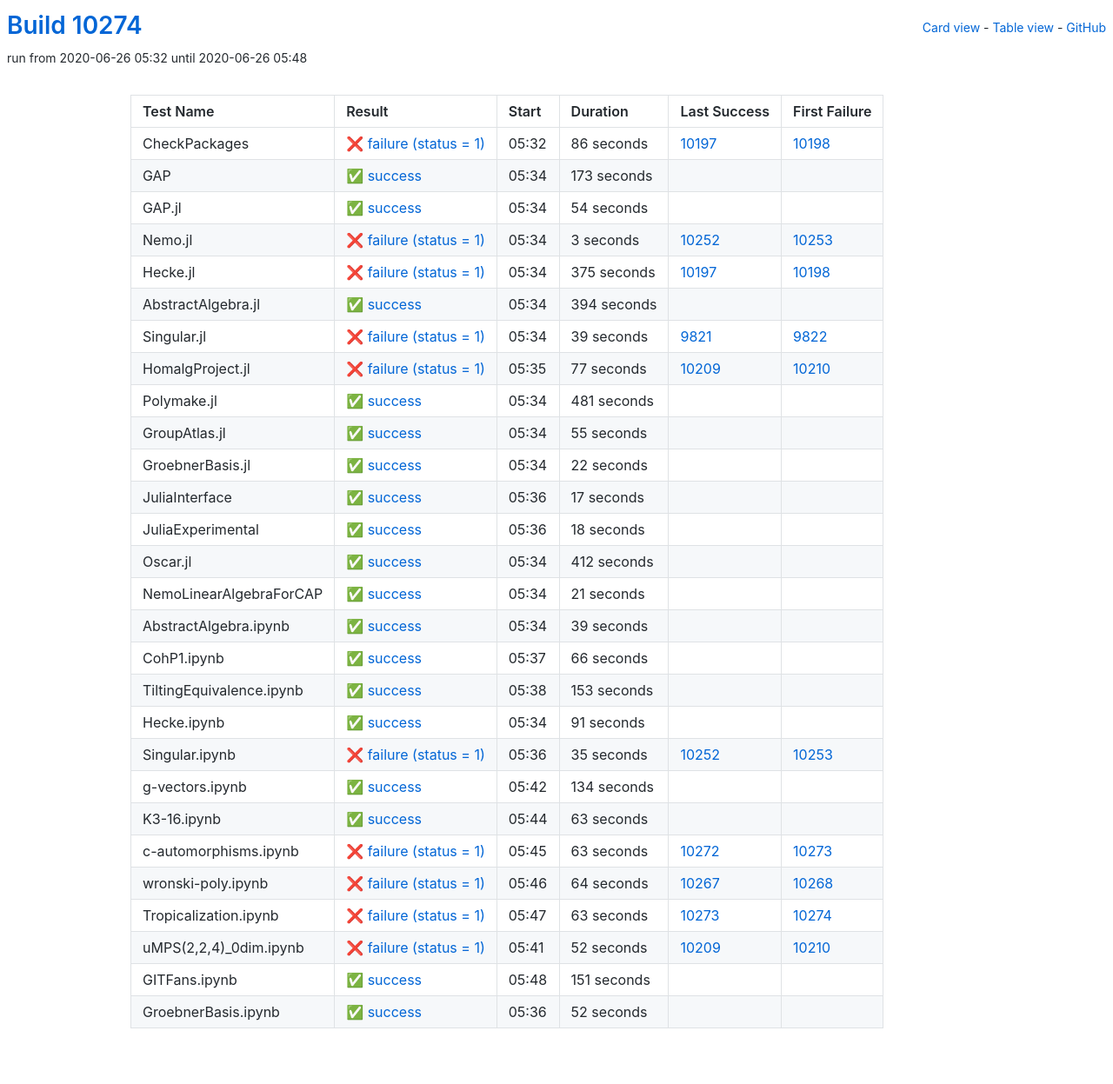
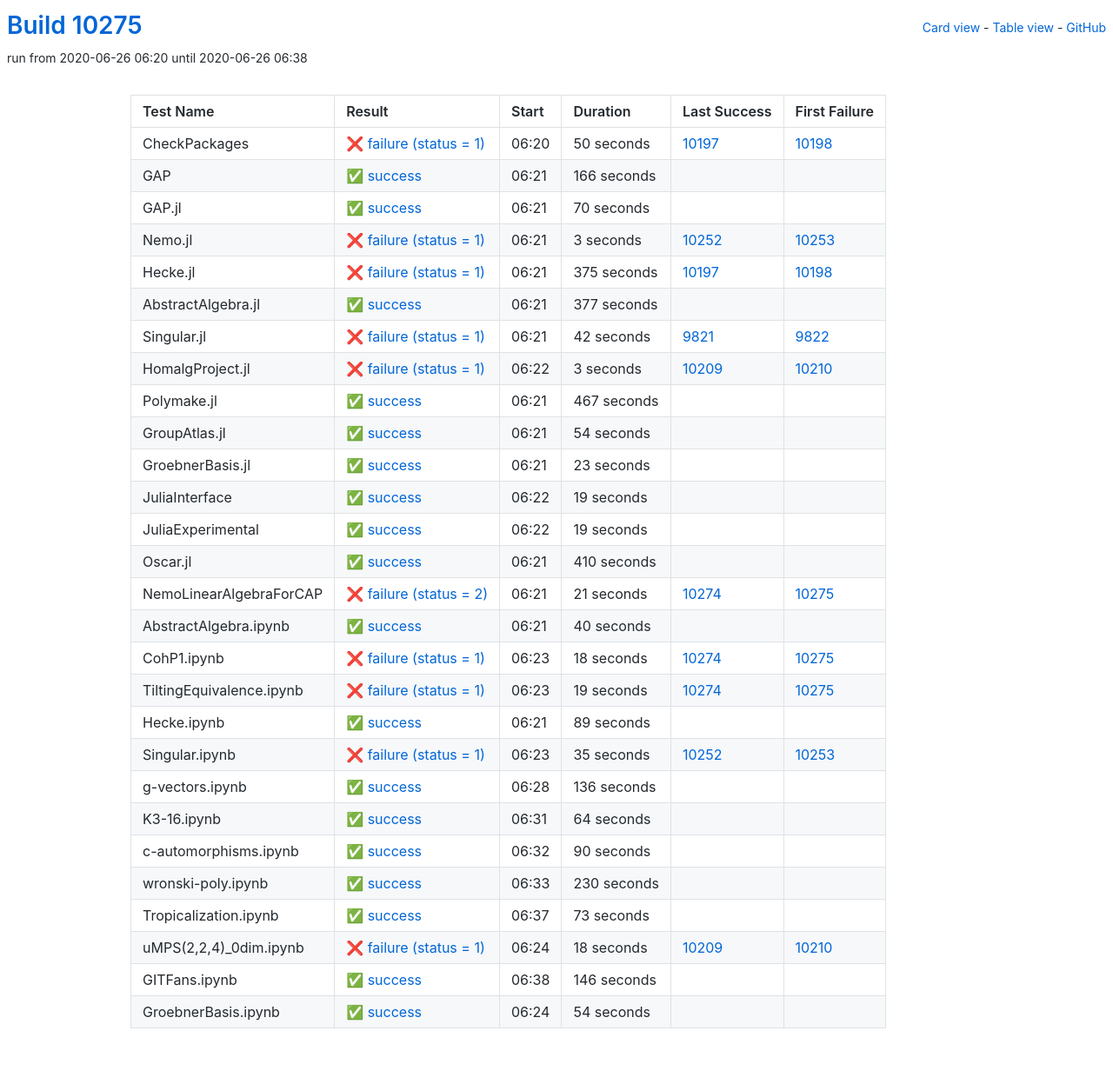
Before and after one commit to oscar-system/oscar-ci-status, a Jekyll site: the page built from table.html, in a window 1280 px wide. Shown: the whole page at 87% size. Built offline with Jekyll 4.4.1, drawn with Linux system fonts in a browser that asks for light colours.

Commit message:
Build #10275

```diff
--- a/_data/ci.yml
+++ b/_data/ci.yml
@@ -1,6 +1,6 @@
 ---
-build: 10274
-build_url: https://oscarci.mathematik.uni-kl.de/job/oscar/10274/
+build: 10275
+build_url: https://oscarci.mathematik.uni-kl.de/job/oscar/10275/
 job: oscar
 organization: oscar-system
 repo: oscar-ci-status
@@ -8,44 +8,44 @@
 tests:
 - name: CheckPackages
   id: checkpackages
-  log: https://oscarci.mathematik.uni-kl.de/job/oscar/10274/artifact/logs/build-10274/CheckPackages.log
-  start: 2020-06-26 05:32
+  log: https://oscarci.mathematik.uni-kl.de/job/oscar/10275/artifact/logs/build-10275/CheckPackages.log
+  start: 2020-06-26 06:20
   success: false
   exitcode: 1
   status: failure
-  duration: 86
+  duration: 50
   last_success: 10197
   last_success_url: https://oscarci.mathematik.uni-kl.de/job/oscar/10197/
   first_failure: 10198
   first_failure_url: https://oscarci.mathematik.uni-kl.de/job/oscar/10198/
 - name: GAP
   id: gap
-  log: https://oscarci.mathematik.uni-kl.de/job/oscar/10274/artifact/logs/build-10274/GAP.log
-  start: 2020-06-26 05:34
+  log: https://oscarci.mathematik.uni-kl.de/job/oscar/10275/artifact/logs/build-10275/GAP.log
+  start: 2020-06-26 06:21
   success: true
   exitcode: 0
   status: success
-  duration: 173
+  duration: 166
   last_success: false
   last_success_url:
   first_failure: false
   first_failure_url:
 - name: GAP.jl
   id: gap-jl
-  log: https://oscarci.mathematik.uni-kl.de/job/oscar/10274/artifact/logs/build-10274/GAP.jl.log
-  start: 2020-06-26 05:34
+  log: https://oscarci.mathematik.uni-kl.de/job/oscar/10275/artifact/logs/build-10275/GAP.jl.log
+  start: 2020-06-26 06:21
   success: true
   exitcode: 0
   status: success
-  duration: 54
+  duration: 70
   last_success: false
   last_success_url:
   first_failure: false
   first_failure_url:
 - name: Nemo.jl
   id: nemo-jl
-  log: https://oscarci.mathematik.uni-kl.de/job/oscar/10274/artifact/logs/build-10274/Nemo.jl.log
-  start: 2020-06-26 05:34
+  log: https://oscarci.mathematik.uni-kl.de/job/oscar/10275/artifact/logs/build-10275/Nemo.jl.log
+  start: 2020-06-26 06:21
   success: false
   exitcode: 1
   status: failure
@@ -56,8 +56,8 @@
   first_failure_url: https://oscarci.mathematik.uni-kl.de/job/oscar/10253/
 - name: Hecke.jl
   id: hecke-jl
-  log: https://oscarci.mathematik.uni-kl.de/job/oscar/10274/artifact/logs/build-10274/Hecke.jl.log
-  start: 2020-06-26 05:34
+  log: https://oscarci.mathematik.uni-kl.de/job/oscar/10275/artifact/logs/build-10275/Hecke.jl.log
+  start: 2020-06-26 06:21
   success: false
   exitcode: 1
   status: failure
@@ -68,176 +68,176 @@
   first_failure_url: https://oscarci.mathematik.uni-kl.de/job/oscar/10198/
 - name: AbstractAlgebra.jl
   id: abstractalgebra-jl
-  log: https://oscarci.mathematik.uni-kl.de/job/oscar/10274/artifact/logs/build-10274/AbstractAlgebra.jl.log
-  start: 2020-06-26 05:34
+  log: https://oscarci.mathematik.uni-kl.de/job/oscar/10275/artifact/logs/build-10275/AbstractAlgebra.jl.log
+  start: 2020-06-26 06:21
   success: true
   exitcode: 0
   status: success
-  duration: 394
+  duration: 377
   last_success: false
   last_success_url:
   first_failure: false
   first_failure_url:
 - name: Singular.jl
   id: singular-jl
-  log: https://oscarci.mathematik.uni-kl.de/job/oscar/10274/artifact/logs/build-10274/Singular.jl.log
-  start: 2020-06-26 05:34
+  log: https://oscarci.mathematik.uni-kl.de/job/oscar/10275/artifact/logs/build-10275/Singular.jl.log
+  start: 2020-06-26 06:21
   success: false
   exitcode: 1
   status: failure
-  duration: 39
+  duration: 42
   last_success: 9821
   last_success_url: https://oscarci.mathematik.uni-kl.de/job/oscar/9821/
   first_failure: 9822
   first_failure_url: https://oscarci.mathematik.uni-kl.de/job/oscar/9822/
 - name: HomalgProject.jl
   id: homalgproject-jl
-  log: https://oscarci.mathematik.uni-kl.de/job/oscar/10274/artifact/logs/build-10274/HomalgProject.jl.log
-  start: 2020-06-26 05:35
+  log: https://oscarci.mathematik.uni-kl.de/job/oscar/10275/artifact/logs/build-10275/HomalgProject.jl.log
+  start: 2020-06-26 06:22
   success: false
   exitcode: 1
   status: failure
-  duration: 77
+  duration: 3
   last_success: 10209
   last_success_url: https://oscarci.mathematik.uni-kl.de/job/oscar/10209/
   first_failure: 10210
   first_failure_url: https://oscarci.mathematik.uni-kl.de/job/oscar/10210/
 - name: Polymake.jl
   id: polymake-jl
-  log: https://oscarci.mathematik.uni-kl.de/job/oscar/10274/artifact/logs/build-10274/Polymake.jl.log
-  start: 2020-06-26 05:34
+  log: https://oscarci.mathematik.uni-kl.de/job/oscar/10275/artifact/logs/build-10275/Polymake.jl.log
+  start: 2020-06-26 06:21
   success: true
   exitcode: 0
   status: success
-  duration: 481
+  duration: 467
   last_success: false
   last_success_url:
   first_failure: false
   first_failure_url:
 - name: GroupAtlas.jl
   id: groupatlas-jl
-  log: https://oscarci.mathematik.uni-kl.de/job/oscar/10274/artifact/logs/build-10274/GroupAtlas.jl.log
-  start: 2020-06-26 05:34
+  log: https://oscarci.mathematik.uni-kl.de/job/oscar/10275/artifact/logs/build-10275/GroupAtlas.jl.log
+  start: 2020-06-26 06:21
   success: true
   exitcode: 0
   status: success
-  duration: 55
+  duration: 54
   last_success: false
   last_success_url:
   first_failure: false
   first_failure_url:
 - name: GroebnerBasis.jl
   id: groebnerbasis-jl
-  log: https://oscarci.mathematik.uni-kl.de/job/oscar/10274/artifact/logs/build-10274/GroebnerBasis.jl.log
-  start: 2020-06-26 05:34
+  log: https://oscarci.mathematik.uni-kl.de/job/oscar/10275/artifact/logs/build-10275/GroebnerBasis.jl.log
+  start: 2020-06-26 06:21
   success: true
   exitcode: 0
   status: success
-  duration: 22
+  duration: 23
   last_success: false
   last_success_url:
   first_failure: false
   first_failure_url:
 - name: JuliaInterface
   id: juliainterface
-  log: https://oscarci.mathematik.uni-kl.de/job/oscar/10274/artifact/logs/build-10274/JuliaInterface.log
-  start: 2020-06-26 05:36
+  log: https://oscarci.mathematik.uni-kl.de/job/oscar/10275/artifact/logs/build-10275/JuliaInterface.log
+  start: 2020-06-26 06:22
   success: true
   exitcode: 0
   status: success
-  duration: 17
+  duration: 19
   last_success: false
   last_success_url:
   first_failure: false
   first_failure_url:
 - name: JuliaExperimental
   id: juliaexperimental
-  log: https://oscarci.mathematik.uni-kl.de/job/oscar/10274/artifact/logs/build-10274/JuliaExperimental.log
-  start: 2020-06-26 05:36
+  log: https://oscarci.mathematik.uni-kl.de/job/oscar/10275/artifact/logs/build-10275/JuliaExperimental.log
+  start: 2020-06-26 06:22
   success: true
   exitcode: 0
   status: success
-  duration: 18
+  duration: 19
   last_success: false
   last_success_url:
   first_failure: false
   first_failure_url:
 - name: Oscar.jl
   id: oscar-jl
-  log: https://oscarci.mathematik.uni-kl.de/job/oscar/10274/artifact/logs/build-10274/Oscar.jl.log
-  start: 2020-06-26 05:34
+  log: https://oscarci.mathematik.uni-kl.de/job/oscar/10275/artifact/logs/build-10275/Oscar.jl.log
+  start: 2020-06-26 06:21
   success: true
   exitcode: 0
   status: success
-  duration: 412
+  duration: 410
   last_success: false
   last_success_url:
   first_failure: false
   first_failure_url:
 - name: NemoLinearAlgebraForCAP
   id: nemolinearalgebraforcap
-  log: https://oscarci.mathematik.uni-kl.de/job/oscar/10274/artifact/logs/build-10274/NemoLinearAlgebraForCAP.log
-  start: 2020-06-26 05:34
+  log: https://oscarci.mathematik.uni-kl.de/job/oscar/10275/artifact/logs/build-10275/NemoLinearAlgebraForCAP.log
+  start: 2020-06-26 06:21
+  success: false
+  exitcode: 2
+  status: failure
+  duration: 21
+  last_success: 10274
+  last_success_url: https://oscarci.mathematik.uni-kl.de/job/oscar/10274/
+  first_failure: 10275
+  first_failure_url: https://oscarci.mathematik.uni-kl.de/job/oscar/10275/
+- name: AbstractAlgebra.ipynb
+  id: abstractalgebra-ipynb
+  log: https://oscarci.mathematik.uni-kl.de/job/oscar/10275/artifact/logs/build-10275/AbstractAlgebra.ipynb.log
+  start: 2020-06-26 06:21
   success: true
   exitcode: 0
   status: success
-  duration: 21
-  last_success: false
-  last_success_url:
-  first_failure: false
-  first_failure_url:
-- name: AbstractAlgebra.ipynb
-  id: abstractalgebra-ipynb
-  log: https://oscarci.mathematik.uni-kl.de/job/oscar/10274/artifact/logs/build-10274/AbstractAlgebra.ipynb.log
-  start: 2020-06-26 05:34
-  success: true
-  exitcode: 0
-  status: success
-  duration: 39
+  duration: 40
   last_success: false
   last_success_url:
   first_failure: false
   first_failure_url:
 - name: CohP1.ipynb
   id: cohp1-ipynb
-  log: https://oscarci.mathematik.uni-kl.de/job/oscar/10274/artifact/logs/build-10274/CohP1.ipynb.log
-  start: 2020-06-26 05:37
+  log: https://oscarci.mathematik.uni-kl.de/job/oscar/10275/artifact/logs/build-10275/CohP1.ipynb.log
+  start: 2020-06-26 06:23
+  success: false
+  exitcode: 1
+  status: failure
+  duration: 18
+  last_success: 10274
+  last_success_url: https://oscarci.mathematik.uni-kl.de/job/oscar/10274/
+  first_failure: 10275
+  first_failure_url: https://oscarci.mathematik.uni-kl.de/job/oscar/10275/
+- name: TiltingEquivalence.ipynb
+  id: tiltingequivalence-ipynb
+  log: https://oscarci.mathematik.uni-kl.de/job/oscar/10275/artifact/logs/build-10275/TiltingEquivalence.ipynb.log
+  start: 2020-06-26 06:23
+  success: false
+  exitcode: 1
+  status: failure
+  duration: 19
+  last_success: 10274
+  last_success_url: https://oscarci.mathematik.uni-kl.de/job/oscar/10274/
+  first_failure: 10275
+  first_failure_url: https://oscarci.mathematik.uni-kl.de/job/oscar/10275/
+- name: Hecke.ipynb
+  id: hecke-ipynb
+  log: https://oscarci.mathematik.uni-kl.de/job/oscar/10275/artifact/logs/build-10275/Hecke.ipynb.log
+  start: 2020-06-26 06:21
   success: true
   exitcode: 0
   status: success
-  duration: 66
-  last_success: false
-  last_success_url:
-  first_failure: false
-  first_failure_url:
-- name: TiltingEquivalence.ipynb
-  id: tiltingequivalence-ipynb
-  log: https://oscarci.mathematik.uni-kl.de/job/oscar/10274/artifact/logs/build-10274/TiltingEquivalence.ipynb.log
-  start: 2020-06-26 05:38
-  success: true
-  exitcode: 0
-  status: success
-  duration: 153
-  last_success: false
-  last_success_url:
-  first_failure: false
-  first_failure_url:
-- name: Hecke.ipynb
-  id: hecke-ipynb
-  log: https://oscarci.mathematik.uni-kl.de/job/oscar/10274/artifact/logs/build-10274/Hecke.ipynb.log
-  start: 2020-06-26 05:34
-  success: true
-  exitcode: 0
-  status: success
-  duration: 91
+  duration: 89
   last_success: false
   last_success_url:
   first_failure: false
   first_failure_url:
 - name: Singular.ipynb
   id: singular-ipynb
-  log: https://oscarci.mathematik.uni-kl.de/job/oscar/10274/artifact/logs/build-10274/Singular.ipynb.log
-  start: 2020-06-26 05:36
+  log: https://oscarci.mathematik.uni-kl.de/job/oscar/10275/artifact/logs/build-10275/Singular.ipynb.log
+  start: 2020-06-26 06:23
   success: false
   exitcode: 1
   status: failure
@@ -248,96 +248,96 @@
   first_failure_url: https://oscarci.mathematik.uni-kl.de/job/oscar/10253/
 - name: g-vectors.ipynb
   id: g-vectors-ipynb
-  log: https://oscarci.mathematik.uni-kl.de/job/oscar/10274/artifact/logs/build-10274/g-vectors.ipynb.log
-  start: 2020-06-26 05:42
+  log: https://oscarci.mathematik.uni-kl.de/job/oscar/10275/artifact/logs/build-10275/g-vectors.ipynb.log
+  start: 2020-06-26 06:28
   success: true
   exitcode: 0
   status: success
-  duration: 134
+  duration: 136
   last_success: false
   last_success_url:
   first_failure: false
   first_failure_url:
 - name: K3-16.ipynb
   id: k3-16-ipynb
-  log: https://oscarci.mathematik.uni-kl.de/job/oscar/10274/artifact/logs/build-10274/K3-16.ipynb.log
-  start: 2020-06-26 05:44
+  log: https://oscarci.mathematik.uni-kl.de/job/oscar/10275/artifact/logs/build-10275/K3-16.ipynb.log
+  start: 2020-06-26 06:31
   success: true
   exitcode: 0
   status: success
-  duration: 63
+  duration: 64
   last_success: false
   last_success_url:
   first_failure: false
   first_failure_url:
 - name: c-automorphisms.ipynb
   id: c-automorphisms-ipynb
-  log: https://oscarci.mathematik.uni-kl.de/job/oscar/10274/artifact/logs/build-10274/c-automorphisms.ipynb.log
-  start: 2020-06-26 05:45
+  log: https://oscarci.mathematik.uni-kl.de/job/oscar/10275/artifact/logs/build-10275/c-automorphisms.ipynb.log
+  start: 2020-06-26 06:32
+  success: true
+  exitcode: 0
+  status: success
+  duration: 90
+  last_success: false
+  last_success_url:
+  first_failure: false
+  first_failure_url:
+- name: wronski-poly.ipynb
+  id: wronski-poly-ipynb
+  log: https://oscarci.mathematik.uni-kl.de/job/oscar/10275/artifact/logs/build-10275/wronski-poly.ipynb.log
+  start: 2020-06-26 06:33
+  success: true
+  exitcode: 0
+  status: success
+  duration: 230
+  last_success: false
+  last_success_url:
+  first_failure: false
+  first_failure_url:
+- name: Tropicalization.ipynb
+  id: tropicalization-ipynb
+  log: https://oscarci.mathematik.uni-kl.de/job/oscar/10275/artifact/logs/build-10275/Tropicalization.ipynb.log
+  start: 2020-06-26 06:37
+  success: true
+  exitcode: 0
+  status: success
+  duration: 73
+  last_success: false
+  last_success_url:
+  first_failure: false
+  first_failure_url:
+- name: uMPS(2,2,4)_0dim.ipynb
+  id: umps-2-2-4-0dim-ipynb
+  log: https://oscarci.mathematik.uni-kl.de/job/oscar/10275/artifact/logs/build-10275/uMPS-2-2-4-_0dim.ipynb.log
+  start: 2020-06-26 06:24
   success: false
   exitcode: 1
   status: failure
-  duration: 63
-  last_success: 10272
-  last_success_url: https://oscarci.mathematik.uni-kl.de/job/oscar/10272/
-  first_failure: 10273
-  first_failure_url: https://oscarci.mathematik.uni-kl.de/job/oscar/10273/
-- name: wronski-poly.ipynb
-  id: wronski-poly-ipynb
-  log: https://oscarci.mathematik.uni-kl.de/job/oscar/10274/artifact/logs/build-10274/wronski-poly.ipynb.log
-  start: 2020-06-26 05:46
-  success: false
-  exitcode: 1
-  status: failure
-  duration: 64
-  last_success: 10267
-  last_success_url: https://oscarci.mathematik.uni-kl.de/job/oscar/10267/
-  first_failure: 10268
-  first_failure_url: https://oscarci.mathematik.uni-kl.de/job/oscar/10268/
-- name: Tropicalization.ipynb
-  id: tropicalization-ipynb
-  log: https://oscarci.mathematik.uni-kl.de/job/oscar/10274/artifact/logs/build-10274/Tropicalization.ipynb.log
-  start: 2020-06-26 05:47
-  success: false
-  exitcode: 1
-  status: failure
-  duration: 63
-  last_success: 10273
-  last_success_url: https://oscarci.mathematik.uni-kl.de/job/oscar/10273/
-  first_failure: 10274
-  first_failure_url: https://oscarci.mathematik.uni-kl.de/job/oscar/10274/
-- name: uMPS(2,2,4)_0dim.ipynb
-  id: umps-2-2-4-0dim-ipynb
-  log: https://oscarci.mathematik.uni-kl.de/job/oscar/10274/artifact/logs/build-10274/uMPS-2-2-4-_0dim.ipynb.log
-  start: 2020-06-26 05:41
-  success: false
-  exitcode: 1
-  status: failure
-  duration: 52
+  duration: 18
   last_success: 10209
   last_success_url: https://oscarci.mathematik.uni-kl.de/job/oscar/10209/
   first_failure: 10210
   first_failure_url: https://oscarci.mathematik.uni-kl.de/job/oscar/10210/
 - name: GITFans.ipynb
   id: gitfans-ipynb
-  log: https://oscarci.mathematik.uni-kl.de/job/oscar/10274/artifact/logs/build-10274/GITFans.ipynb.log
-  start: 2020-06-26 05:48
+  log: https://oscarci.mathematik.uni-kl.de/job/oscar/10275/artifact/logs/build-10275/GITFans.ipynb.log
+  start: 2020-06-26 06:38
   success: true
   exitcode: 0
   status: success
-  duration: 151
+  duration: 146
   last_success: false
   last_success_url:
   first_failure: false
   first_failure_url:
 - name: GroebnerBasis.ipynb
   id: groebnerbasis-ipynb
-  log: https://oscarci.mathematik.uni-kl.de/job/oscar/10274/artifact/logs/build-10274/GroebnerBasis.ipynb.log
-  start: 2020-06-26 05:36
+  log: https://oscarci.mathematik.uni-kl.de/job/oscar/10275/artifact/logs/build-10275/GroebnerBasis.ipynb.log
+  start: 2020-06-26 06:24
   success: true
   exitcode: 0
   status: success
-  duration: 52
+  duration: 54
   last_success: false
   last_success_url:
   first_failure: false
```
Also changed, not shown: README.md.
